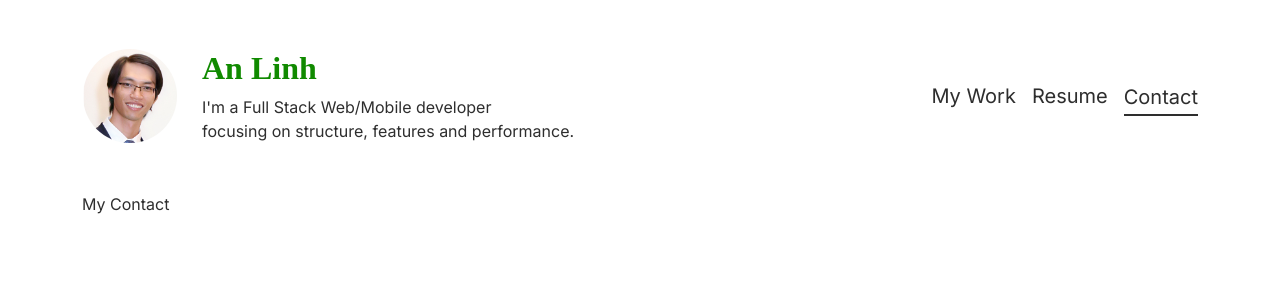
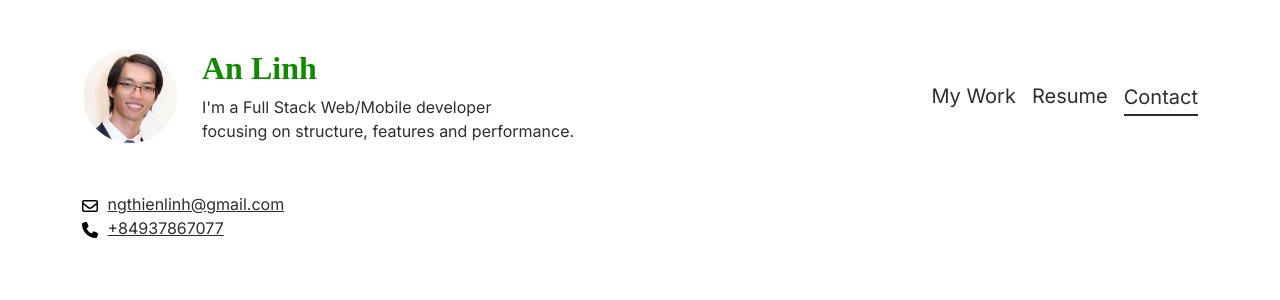
Before and after one commit to ngthienlinh/ngthienlinh.github.io, a Jekyll site: the page built from contact.md, in a window 1280 px wide. Shown: the top 300 px of the page. Built offline with Jekyll 4.4.1, drawn with Linux system fonts in a browser that asks for light colours; some web fonts are replaced.

Commit message:
add contact info

```diff
--- a/_sass/main.scss
+++ b/_sass/main.scss
@@ -75,3 +75,8 @@ a.nav-selected:hover {
 .card-project-large > div:first-child img {
     height: 450px;
 }
+
+.img-contact {
+    width: 16px;
+    margin-right: 5px;
+}
--- a/contact.md
+++ b/contact.md
@@ -3,4 +3,5 @@ layout: default
 title: "Linh's Portfolio"
 ---
 
-My Contact
+![envelop](/assets/images/envelop.svg){: .img-contact} [ngthienlinh@gmail.com](mailto:ngthienlinh@gmail.com)\
+![phone](/assets/images/phone.svg){: .img-contact} [+84937867077](tel:+84 937.867.077)
```
Also changed, not shown: assets/images/envelop.svg (added), assets/images/phone.svg (added).
